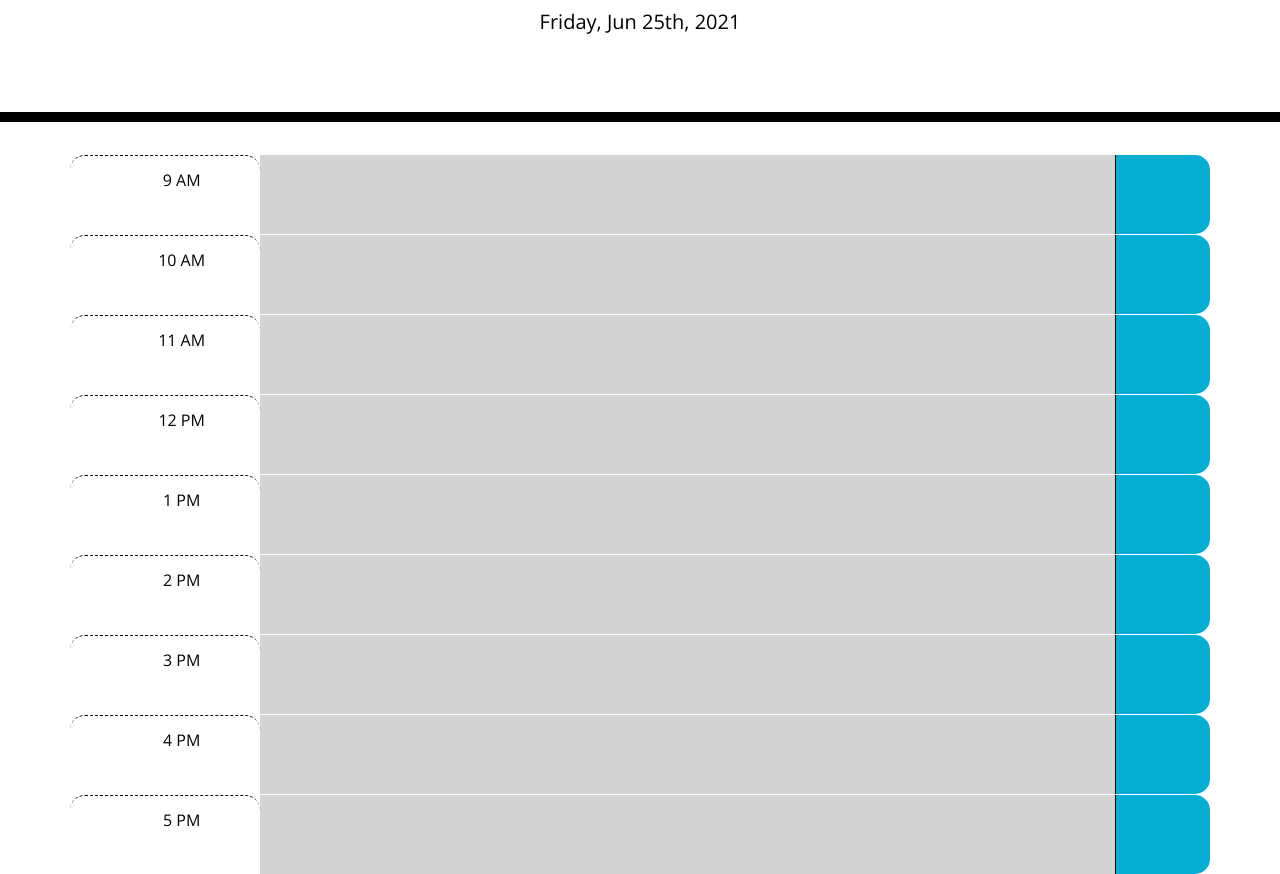
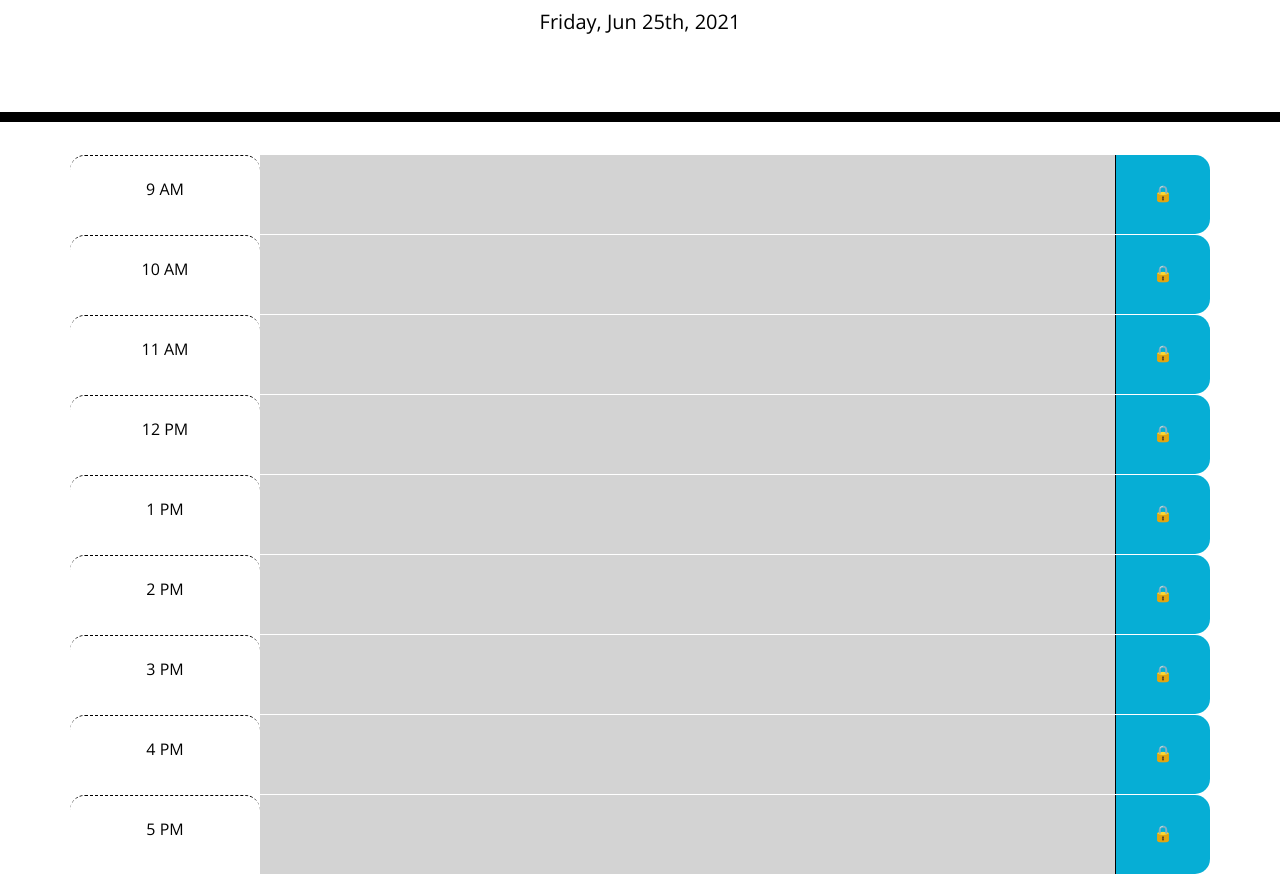
Before and after one commit to Gaitherdb/Work-Day-Scheduler, a plain HTML site: page index.html in a window 1280 px wide. Shown: the part 182-1056 px from the top of the page. Drawn offline with nearby package versions, Linux system fonts and the light colour scheme.

Commit message:
adjust spacing and add locks emoji

```diff
--- a/Assets/style.css
+++ b/Assets/style.css
@@ -35,11 +35,15 @@ textarea {
   height: 80px;
   border-top: 1px solid white;
 }
-
+.lock {
+  text-align: center;
+  margin-top: 30px;
+}
 .hour {
   background-color: #ffffff;
   color: #000000;
   border-top: 1px dashed #000000;
+  padding: 25px;
 }
 
 .past {
--- a/index.html
+++ b/index.html
@@ -25,103 +25,42 @@
   </header>
   <div class="container">
     <div class="row">
-      <div class="col col-2 hour time-block">
-        9 AM
-      </div>
-      <div class="col past">
-
-      </div>
-      <div class="col col-1 saveBtn">
-
-      </div>
+      <div class="col col-2 hour time-block">9 AM</div>
+      <div class="col past"></div>
+      <div class="col col-1 saveBtn"><p class="lock">🔒</p></div>
     </div>
     <div class="row">
-      <div class="col col-2 hour time-block">
-        10 AM
-      </div>
-      <div class="col past">
-
-      </div>
-      <div class="col col-1 saveBtn">
-
-      </div>
-    </div>
-    <div class="row">
-      <div class="col col-2 hour time-block">
-        11 AM
-      </div>
-      <div class="col past">
-
-      </div>
-      <div class="col col-1 saveBtn">
-
-      </div>
-    </div>
-    <div class="row">
-      <div class="col col-2 hour time-block">
-        12 PM
-      </div>
-      <div class="col past">
-
-      </div>
-      <div class="col col-1 saveBtn">
-
-      </div>
-    </div>
-    <div class="row">
-      <div class="col col-2 hour time-block">
-        1 PM
-      </div>
-      <div class="col past">
-
-      </div>
-      <div class="col col-1 saveBtn">
-
-      </div>
-    </div>
-    <div class="row">
-      <div class="col col-2 hour time-block">
-        2 PM
-      </div>
-      <div class="col past">
-
-      </div>
-      <div class="col col-1 saveBtn">
-
-      </div>
-    </div>
-    <div class="row">
-      <div class="col col-2 hour time-block">
-        3 PM
-      </div>
-      <div class="col past">
-
-      </div>
-      <div class="col col-1 saveBtn">
-
-      </div>
-    </div>
-    <div class="row">
-      <div class="col col-2 hour time-block">
-        4 PM
-      </div>
-      <div class="col past">
-
-      </div>
-      <div class="col col-1 saveBtn">
-
-      </div>
-    </div>
-    <div class="row">
-      <div class="col col-2 hour time-block">
-        5 PM
-      </div>
-      <div class="col past">
-
-      </div>
-      <div class="col col-1 saveBtn">
-
-      </div>
+      <div class="col col-2 hour time-block">10 AM</div>
+      <div class="col past"></div>
+      <div class="col col-1 saveBtn"><p class="lock">🔒</p></div>
+    </div><div class="row">
+      <div class="col col-2 hour time-block">11 AM</div>
+      <div class="col past"></div>
+      <div class="col col-1 saveBtn"><p class="lock">🔒</p></div>
+    </div><div class="row">
+      <div class="col col-2 hour time-block">12 PM</div>
+      <div class="col past"></div>
+      <div class="col col-1 saveBtn"><p class="lock">🔒</p></div>
+    </div><div class="row">
+      <div class="col col-2 hour time-block">1 PM</div>
+      <div class="col past"></div>
+      <div class="col col-1 saveBtn"><p class="lock">🔒</p></div>
+    </div><div class="row">
+      <div class="col col-2 hour time-block">2 PM</div>
+      <div class="col past"></div>
+      <div class="col col-1 saveBtn"><p class="lock">🔒</p></div>
+    </div><div class="row">
+      <div class="col col-2 hour time-block">3 PM</div>
+      <div class="col past"></div>
+      <div class="col col-1 saveBtn"><p class="lock">🔒</p></div>
+    </div><div class="row">
+      <div class="col col-2 hour time-block">4 PM</div>
+      <div class="col past"></div>
+      <div class="col col-1 saveBtn"><p class="lock">🔒</p></div>
+    </div><div class="row">
+      <div class="col col-2 hour time-block">5 PM</div>
+      <div class="col past"></div>
+      <div class="col col-1 saveBtn"><p class="lock">🔒</p></div>
     </div>
   </div>
 
```
